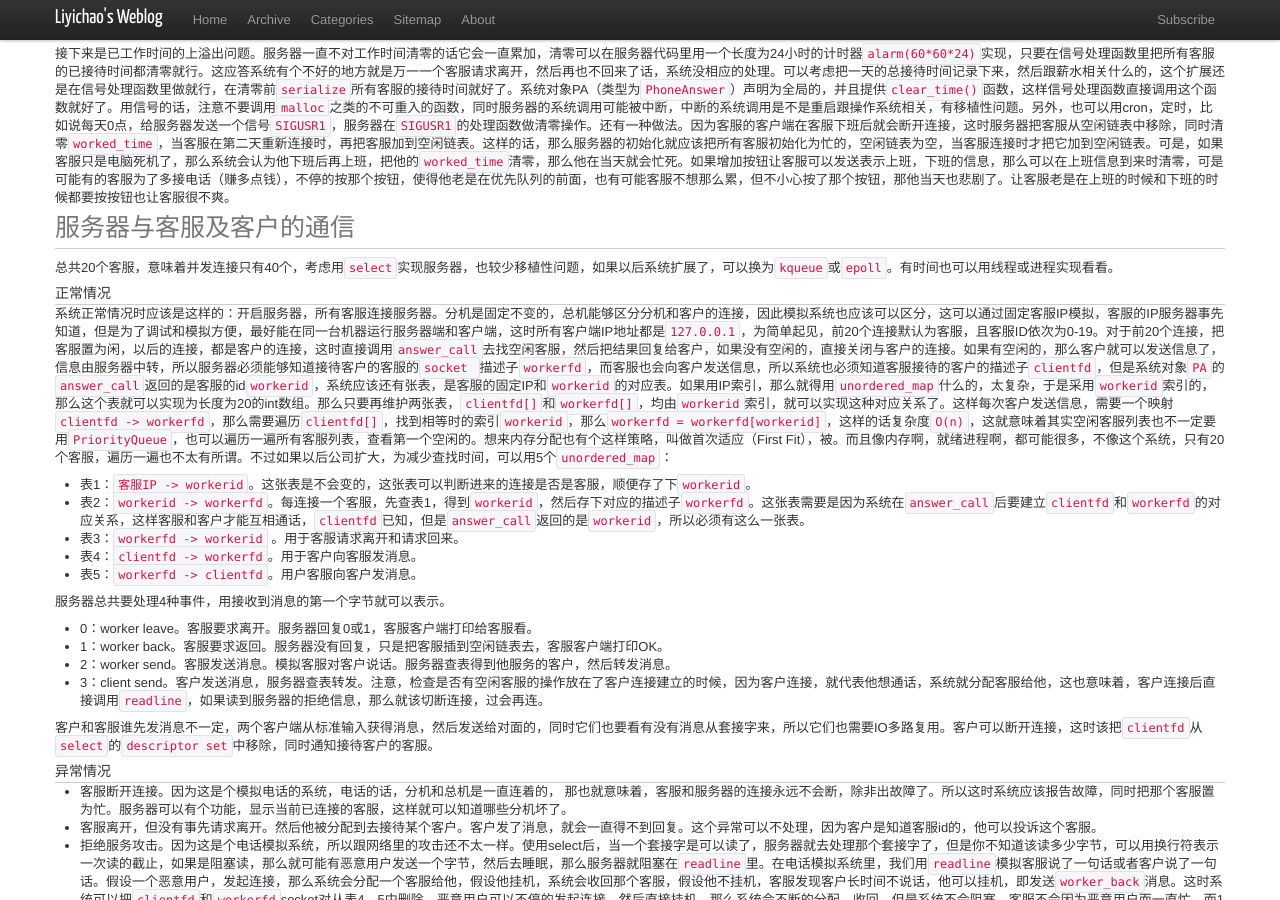
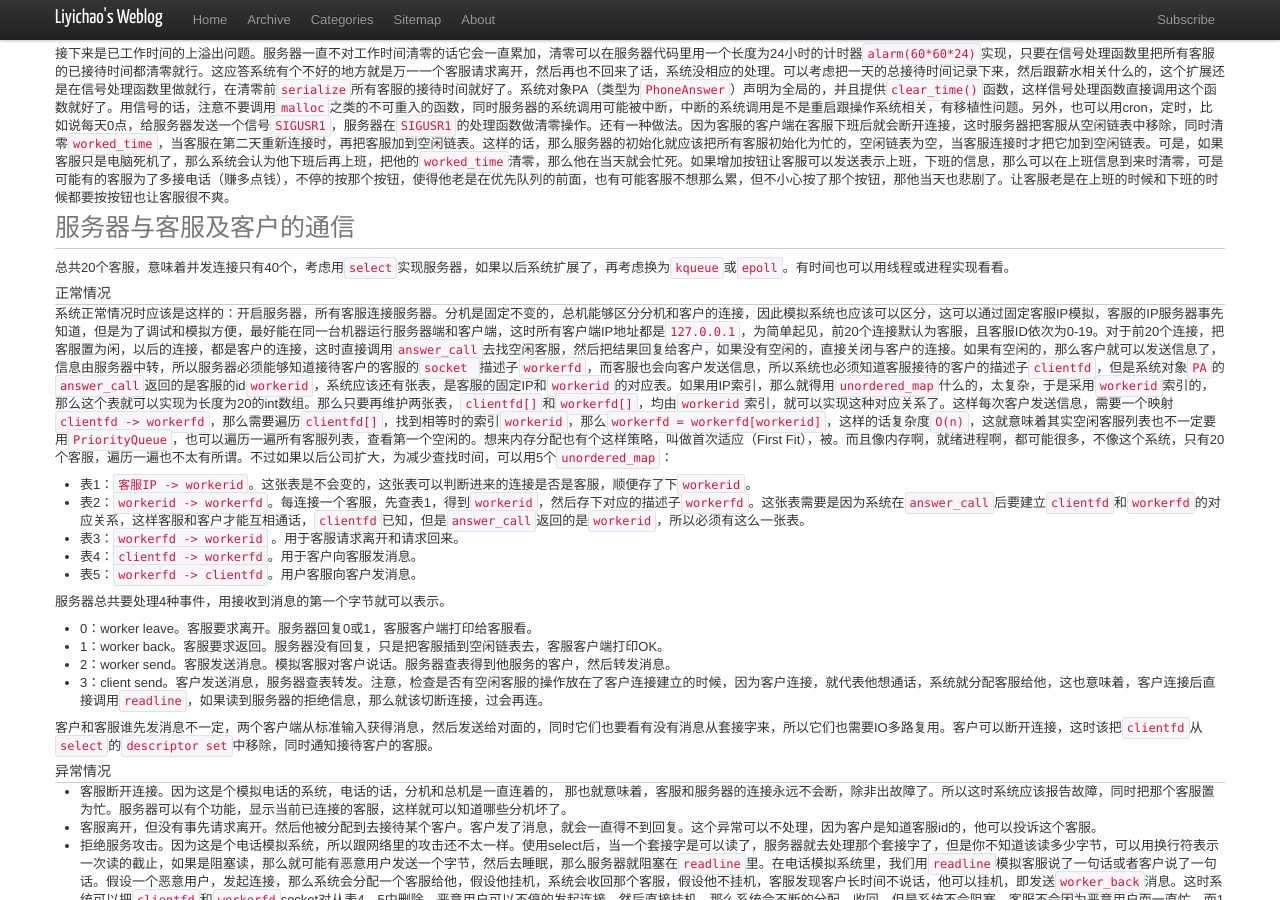
Before and after one commit to liyichao/liyichao.github.io, a Jekyll site: the page built from _posts/2013/2013-10-25-phone-answering-logic.md, in a window 1280 px wide and 900 px high, scrolled down 394 px. Built offline with Jekyll 4.4.1, drawn with Linux system fonts in a browser that asks for light colours; nearby versions of some CDN libraries; Markdown is read by kramdown in place of the engine named in the settings; comment, search, counter and statistics services are not loaded.

Commit message:
no comment

```diff
--- a/_posts/2013/2013-10-25-phone-answering-logic.md
+++ b/_posts/2013/2013-10-25-phone-answering-logic.md
@@ -22,7 +22,7 @@ worked_time`，还不如把`id`和`worked_time`都整到一个结构体里面去
 接下来是已工作时间的上溢出问题。服务器一直不对工作时间清零的话它会一直累加，清零可以在服务器代码里用一个长度为24小时的计时器`alarm(60*60*24)`实现，只要在信号处理函数里把所有客服的已接待时间都清零就行。这应答系统有个不好的地方就是万一一个客服请求离开，然后再也不回来了话，系统没相应的处理。可以考虑把一天的总接待时间记录下来，然后跟薪水相关什么的，这个扩展还是在信号处理函数里做就行，在清零前`serialize`所有客服的接待时间就好了。系统对象PA（类型为`PhoneAnswer`）声明为全局的，并且提供`clear_time()`函数，这样信号处理函数直接调用这个函数就好了。用信号的话，注意不要调用`malloc`之类的不可重入的函数，同时服务器的系统调用可能被中断，中断的系统调用是不是重启跟操作系统相关，有移植性问题。另外，也可以用cron，定时，比如说每天0点，给服务器发送一个信号`SIGUSR1`，服务器在`SIGUSR1`的处理函数做清零操作。还有一种做法。因为客服的客户端在客服下班后就会断开连接，这时服务器把客服从空闲链表中移除，同时清零`worked_time`，当客服在第二天重新连接时，再把客服加到空闲链表。这样的话，那么服务器的初始化就应该把所有客服初始化为忙的，空闲链表为空，当客服连接时才把它加到空闲链表。可是，如果客服只是电脑死机了，那么系统会认为他下班后再上班，把他的`worked_time`清零，那么他在当天就会忙死。如果增加按钮让客服可以发送表示上班，下班的信息，那么可以在上班信息到来时清零，可是可能有的客服为了多接电话（赚多点钱），不停的按那个按钮，使得他老是在优先队列的前面，也有可能客服不想那么累，但不小心按了那个按钮，那他当天也悲剧了。让客服老是在上班的时候和下班的时候都要按按钮也让客服很不爽。
 
 ###服务器与客服及客户的通信
-总共20个客服，意味着并发连接只有40个，考虑用`select`实现服务器，也较少移植性问题，如果以后系统扩展了，可以换为`kqueue`或`epoll`。有时间也可以用线程或进程实现看看。
+总共20个客服，意味着并发连接只有40个，考虑用`select`实现服务器，如果以后系统扩展了，再考虑换为`kqueue`或`epoll`。有时间也可以用线程或进程实现看看。
 
 ####正常情况
 系统正常情况时应该是这样的：开启服务器，所有客服连接服务器。分机是固定不变的，总机能够区分分机和客户的连接，因此模拟系统也应该可以区分，这可以通过固定客服IP模拟，客服的IP服务器事先知道，但是为了调试和模拟方便，最好能在同一台机器运行服务器端和客户端，这时所有客户端IP地址都是`127.0.0.1`，为简单起见，前20个连接默认为客服，且客服ID依次为0-19。对于前20个连接，把客服置为闲，以后的连接，都是客户的连接，这时直接调用`answer_call`去找空闲客服，然后把结果回复给客户，如果没有空闲的，直接关闭与客户的连接。如果有空闲的，那么客户就可以发送信息了，信息由服务器中转，所以服务器必须能够知道接待客户的客服的`socket `描述子`workerfd`，而客服也会向客户发送信息，所以系统也必须知道客服接待的客户的描述子`clientfd`，但是系统对象`PA`的`answer_call`返回的是客服的id`workerid`，系统应该还有张表，是客服的固定IP和`workerid`的对应表。如果用IP索引，那么就得用`unordered_map`什么的，太复杂，于是采用`workerid`索引的，那么这个表就可以实现为长度为20的int数组。那么只要再维护两张表，`clientfd[]`和`workerfd[]`，均由`workerid`索引，就可以实现这种对应关系了。这样每次客户发送信息，需要一个映射`clientfd -> workerfd`，那么需要遍历`clientfd[]`，找到相等时的索引`workerid`，那么`workerfd = workerfd[workerid]`，这样的话复杂度`O(n)`，这就意味着其实空闲客服列表也不一定要用`PriorityQueue`，也可以遍历一遍所有客服列表，查看第一个空闲的。想来内存分配也有个这样策略，叫做首次适应（First Fit），被。而且像内存啊，就绪进程啊，都可能很多，不像这个系统，只有20个客服，遍历一遍也不太有所谓。不过如果以后公司扩大，为减少查找时间，可以用5个`unordered_map`：
```
